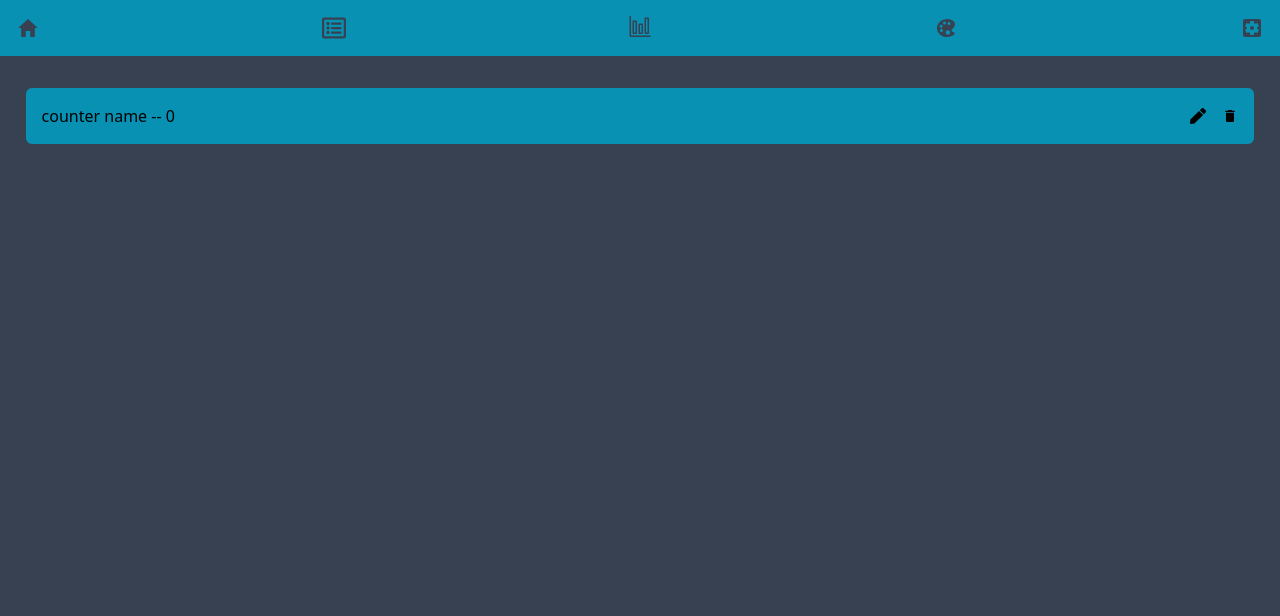
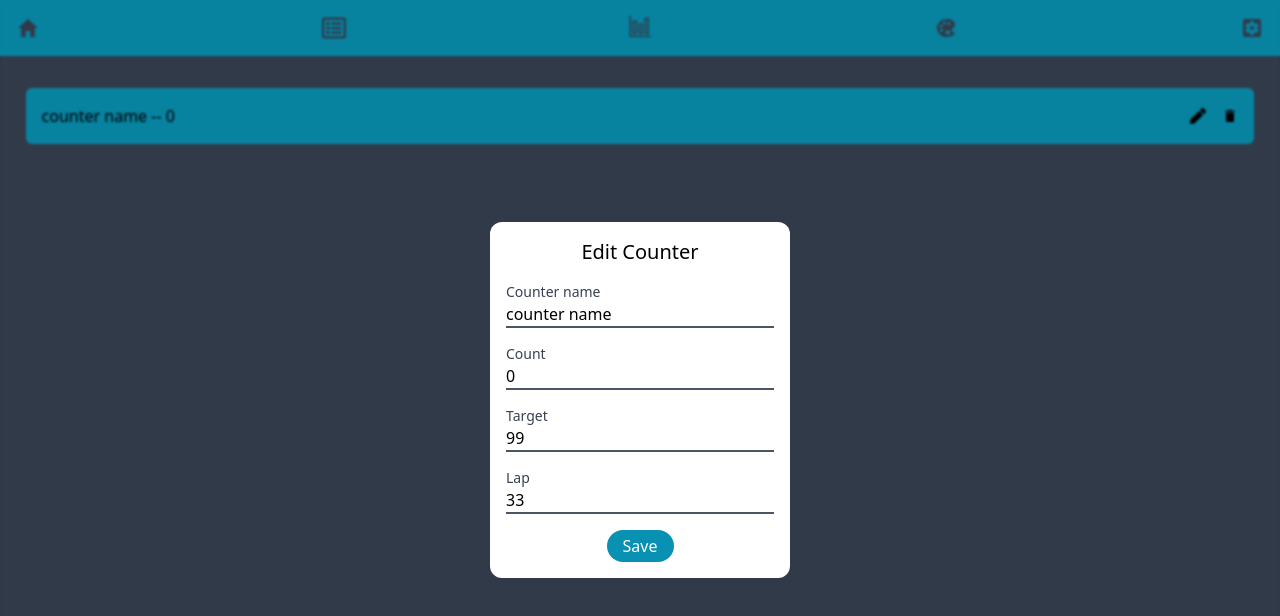
Before and after one commit to IamNayanIslam/advanced-counter-app, a React (Vite) app: page /list in a window 1280 px wide. Both pictures are taken after a click on the button 1198 px from the left and 116 px from the top of the page. Shown: the top 616 px of the page. Built offline with nearby package versions, Linux system fonts and the light colour scheme.

Commit message:
Feature: update counter

```diff
--- a/src/Components/EditCounterModal.tsx
+++ b/src/Components/EditCounterModal.tsx
@@ -1,16 +1,15 @@
-// import { /* useContext, */ useEffect /* useState */ } from "react";
-// import { CountersContext } from "../Contexts/CountersContext";
+import { useContext, useState } from "react";
+import { CountersContext } from "../Contexts/CountersContext";
+import toast from "react-hot-toast";
+
 
 interface IProps {
   setEditCounterModal: (value: boolean) => void;
 }
 
 const EditCounterModal = ({ setEditCounterModal }: IProps) => {
-  //   const { /* dispatch, */ countersState } = useContext(CountersContext);
-  /*  const [counterToUpdate, setCounterToUpdate] = useState(
-    countersState.counters.filter((counter) => counter.isEditing)[0],
-  );
- */
+  const{countersState, dispatch} = useContext(CountersContext)
+  const [updatedCounter, setUpdatedCounter] = useState(countersState.counters.filter((counter)=>counter.id === countersState.counterToBeUpdatedId)[0])
   const closeEditCounterModal = () => {
     setEditCounterModal(false);
   };
@@ -19,10 +18,34 @@ const EditCounterModal = ({ setEditCounterModal }: IProps) => {
     e.stopPropagation();
   };
 
-  /*   useEffect(() => {
-    console.log(counterToUpdate);
-  }); */
 
+  const handleChange = (e: React.ChangeEvent<HTMLInputElement>)=>{
+    setUpdatedCounter({...updatedCounter, [e.target.name]: e.target.value})
+  }
+
+  const handleCounterUpdate = (e: React.FormEvent<HTMLFormElement>) =>{
+    e.preventDefault();
+
+    if (updatedCounter.name.trim() === "") {
+      return toast.error("Name can't be empty!!!");
+    }
+
+    if (typeof updatedCounter.count !== "number") {
+      return toast.error("Count be a number");
+    }
+
+    if (typeof updatedCounter.target !== "number" || !updatedCounter.target) {
+      return toast.error("Target can't be empty");
+    }
+
+    if (typeof updatedCounter.lap !== "number" || !updatedCounter.lap) {
+      return toast.error("Lap can't be empty");
+    }
+
+    dispatch({type: "UPDATE_COUNTER", payload: updatedCounter})
+    dispatch({type: "SET_COUNTER_TO_BE_UPDATED_ID", payload: ""})
+    setEditCounterModal(false)
+  }
   return (
     <div
       onClick={closeEditCounterModal}
@@ -33,16 +56,16 @@ const EditCounterModal = ({ setEditCounterModal }: IProps) => {
         className="w-[300px] bg-white rounded-xl p-4"
       >
         <h2 className="text-xl text-center mb-4">Edit Counter</h2>
-        <form /* onSubmit={} */ className="flex flex-col gap-4">
+        <form onSubmit={handleCounterUpdate} className="flex flex-col gap-4">
           <div className="flex flex-col">
             <label htmlFor="name" className="text-sm text-gray-700">
               Counter name
             </label>
             <input
               type="text"
-              //   value={counterToUpdate.name}
+              value={updatedCounter.name}
               name="name"
-              /* onChange={} */
+              onChange={handleChange}
               className=" border-b-2 border-gray-600 focus:border-cyan-600 outline-none bg-transparent"
             />
           </div>
@@ -53,9 +76,9 @@ const EditCounterModal = ({ setEditCounterModal }: IProps) => {
             </label>
             <input
               type="text"
-              //   value={counterToUpdate.count}
+                value={updatedCounter.count}
               name="count"
-              /* onChange={} */
+              onChange={handleChange}
               className=" border-b-2 border-gray-600 focus:border-cyan-600 outline-none bg-transparent"
             />
           </div>
@@ -66,9 +89,9 @@ const EditCounterModal = ({ setEditCounterModal }: IProps) => {
             </label>
             <input
               type="text"
-              //   value={counterToUpdate.target}
+                value={updatedCounter.target}
               name="target"
-              /* onChange={} */
+               onChange={handleChange}
               className=" border-b-2 border-gray-600 focus:border-cyan-600 outline-none bg-transparent"
             />
           </div>
@@ -78,9 +101,9 @@ const EditCounterModal = ({ setEditCounterModal }: IProps) => {
             </label>
             <input
               type="text"
-              //   value={counterToUpdate.lap}
+                value={updatedCounter.lap}
               name="lap"
-              /* onChange={} */
+              onChange={handleChange}
               className=" border-b-2 border-gray-600 focus:border-cyan-600 outline-none bg-transparent"
             />
           </div>
--- a/src/Contexts/CountersContext.tsx
+++ b/src/Contexts/CountersContext.tsx
@@ -23,6 +23,7 @@ export interface ICounter {
 
 export interface ICountersState {
   counters: ICounter[];
+  counterToBeUpdatedId: string;
 }
 
 export interface IContextValue {
@@ -42,6 +43,7 @@ export const INITIAL_COUNTERS_STATE: ICountersState = {
       isEditing: false,
     },
   ],
+  counterToBeUpdatedId: "",
 };
 
 export const CountersContext = createContext<IContextValue>({
--- a/src/Pages/List.tsx
+++ b/src/Pages/List.tsx
@@ -23,6 +23,12 @@ const List = () => {
     e.stopPropagation();
   };
 
+
+  const startCounterEdit = (id: string) => {
+    setEditCounterModal((prevState)=> !prevState);
+    dispatch({type: "SET_COUNTER_TO_BE_UPDATED_ID", payload: id})
+  }
+
   const counters = countersState.counters;
   return (
     <div className="relative min-h-screen">
@@ -36,7 +42,7 @@ const List = () => {
           >
             {`${counter.name} -- ${counter.count}`}{" "}
             <div onClick={handlePropagation} className="flex gap-4">
-              <button /* onClick={} */>
+              <button onClick={()=>startCounterEdit(counter.id)}>
                 <FaPen />
               </button>
               <button onClick={() => handleDelete(counter.id)}>
--- a/src/Reducers/CountersReducer.ts
+++ b/src/Reducers/CountersReducer.ts
@@ -6,7 +6,9 @@ export type CounterAction =
   | { type: "DECREMENT_COUNT" }
   | { type: "RESET_COUNT" }
   | { type: "TOGGLE_IS_ACTIVE"; payload: string }
-  | { type: "DELETE_COUNTER"; payload: string };
+  | { type: "DELETE_COUNTER"; payload: string }
+  | { type: "SET_COUNTER_TO_BE_UPDATED_ID"; payload: string }
+  | { type: "UPDATE_COUNTER"; payload: ICounter }
 
 export const CountersReducers = (
   state: ICountersState,
@@ -68,6 +70,17 @@ export const CountersReducers = (
         ),
       };
 
+    case "SET_COUNTER_TO_BE_UPDATED_ID":
+      return {
+        ...state, counterToBeUpdatedId: action.payload
+      }
+
+    case "UPDATE_COUNTER":
+      return{
+          ...state,
+          counters: state.counters.map((counter)=> counter.id === state.counterToBeUpdatedId ? action.payload : counter)
+      }
+
     default:
       return state;
   }
```
Also changed, not shown: 1 other file (tests, documents, lock files or other folders).
